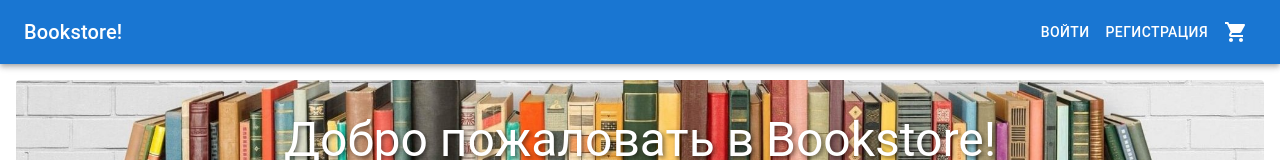
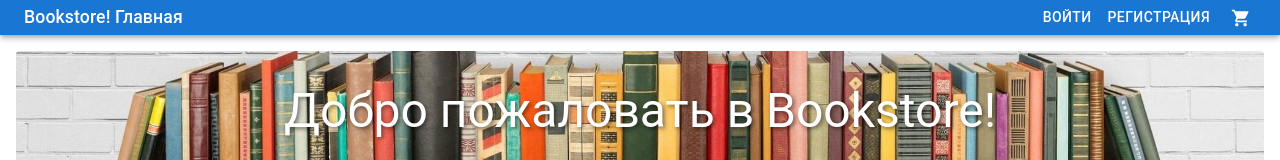
Before and after one commit to Alex-L-K-free/Staz-Works, a React (Create React App) app in the folder Bookstore_project/frontend/: page / in a window 1280 px wide. Shown: the top 160 px of the page. Built offline with nearby package versions, Linux system fonts and the light colour scheme; no server answers.

Commit message:
проект Bookstore_project navbar оптимизирован

```diff
--- a/Bookstore_project/frontend/src/components/Layout/Navbar.js
+++ b/Bookstore_project/frontend/src/components/Layout/Navbar.js
@@ -22,9 +22,21 @@ function Navbar() {
   };
 
   return (
-    <AppBar position="static">
-      <Toolbar sx={{ minHeight: 'auto', py: 0 }}>
-      {/*<Toolbar>*/}
+    //   фиксация и уменьшение navbar
+    <>
+      <AppBar
+        position="fixed" // Фиксированное позиционирование
+        sx={{
+          height: '35px', // Уменьшенная высота
+          zIndex: (theme) => theme.zIndex.drawer + 1 // Гарантирует, что navbar будет поверх остального контента
+        }}
+      >
+        <Toolbar
+          sx={{
+            minHeight: '35px !important', // Переопределяем минимальную высоту
+            py: 0 // Убираем внутренние отступы
+          }}
+        >
           <Typography
             variant="h6"
             component={Link}
@@ -32,24 +44,27 @@ function Navbar() {
             sx={{
               flexGrow: 1,
               textDecoration: 'none',
-            color: 'inherit'
+              color: 'inherit',
+              fontSize: '1.1rem' // Немного уменьшаем размер шрифта
             }}
           >
-          Bookstore!
+            Bookstore!   Главная
           </Typography>
-        <Box>
+          <Box sx={{ display: 'flex', alignItems: 'center' }}>
             {isAuthenticated ? (
               <>
                 <Button
                   color="inherit"
                   component={Link}
                   to="/profile"
+                  sx={{ py: 0.5 }} // Уменьшаем отступы кнопок
                 >
                   Личный кабинет
                 </Button>
                 <Button
                   color="inherit"
                   onClick={handleLogout}
+                  sx={{ py: 0.5 }}
                 >
                   Выйти
                 </Button>
@@ -60,6 +75,7 @@ function Navbar() {
                   color="inherit"
                   component={Link}
                   to="/login"
+                  sx={{ py: 0.5 }}
                 >
                   Войти
                 </Button>
@@ -67,20 +83,89 @@ function Navbar() {
                   color="inherit"
                   component={Link}
                   to="/register"
+                  sx={{ py: 0.5 }}
                 >
                   Регистрация
                 </Button>
               </>
             )}
-          <IconButton color="inherit">
+            <IconButton
+              color="inherit"
+              size="small" // Уменьшаем размер иконки
+              sx={{ ml: 1 }}
+            >
               <Badge badgeContent={0} color="error">
-              <ShoppingCart />
+                <ShoppingCart fontSize="small" />
               </Badge>
             </IconButton>
           </Box>
         </Toolbar>
       </AppBar>
+      {/* Добавляем пустой элемент для компенсации фиксированного позиционирования */}
+      <Toolbar sx={{ minHeight: '35px !important' }} />
+    </>
   );
 }
+// не фиксированный navbar
+//     <AppBar position="static">
+//       <Toolbar sx={{ minHeight: 'auto', py: 0 }}>
+//       {/*<Toolbar>*/}
+//         <Typography
+//           variant="h6"
+//           component={Link}
+//           to="/"
+//           sx={{
+//             flexGrow: 1,
+//             textDecoration: 'none',
+//             color: 'inherit'
+//           }}
+//         >
+//           Bookstore!
+//         </Typography>
+//         <Box>
+//           {isAuthenticated ? (
+//             <>
+//               <Button
+//                 color="inherit"
+//                 component={Link}
+//                 to="/profile"
+//               >
+//                 Личный кабинет
+//               </Button>
+//               <Button
+//                 color="inherit"
+//                 onClick={handleLogout}
+//               >
+//                 Выйти
+//               </Button>
+//             </>
+//           ) : (
+//             <>
+//               <Button
+//                 color="inherit"
+//                 component={Link}
+//                 to="/login"
+//               >
+//                 Войти
+//               </Button>
+//               <Button
+//                 color="inherit"
+//                 component={Link}
+//                 to="/register"
+//               >
+//                 Регистрация
+//               </Button>
+//             </>
+//           )}
+//           <IconButton color="inherit">
+//             <Badge badgeContent={0} color="error">
+//               <ShoppingCart />
+//             </Badge>
+//           </IconButton>
+//         </Box>
+//       </Toolbar>
+//     </AppBar>
+//   );
+// }
 
 export default Navbar;
```
Also changed, not shown: Bookstore_project/frontend/src/components/Layout/Layout.js (+10 -17 lines). Lines whose indentation alone changed are shown as unchanged.
